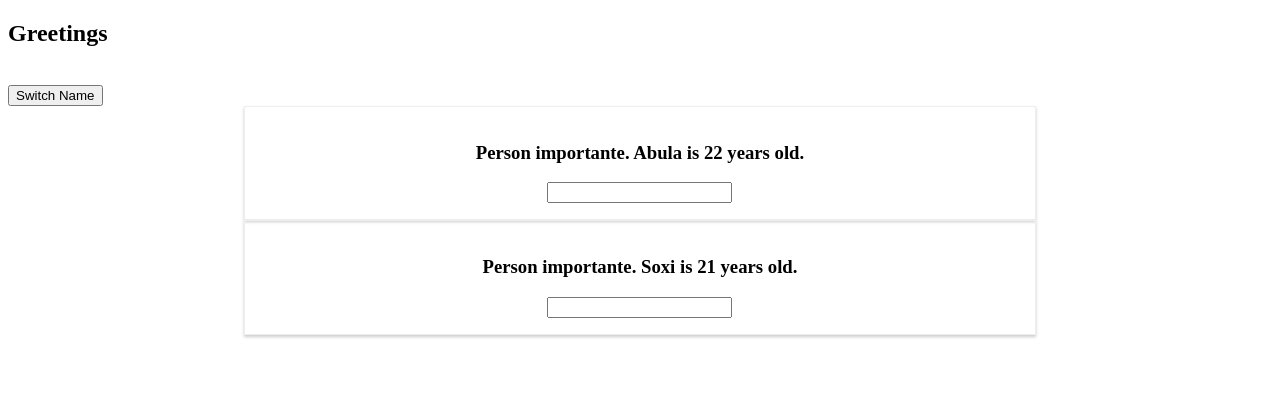
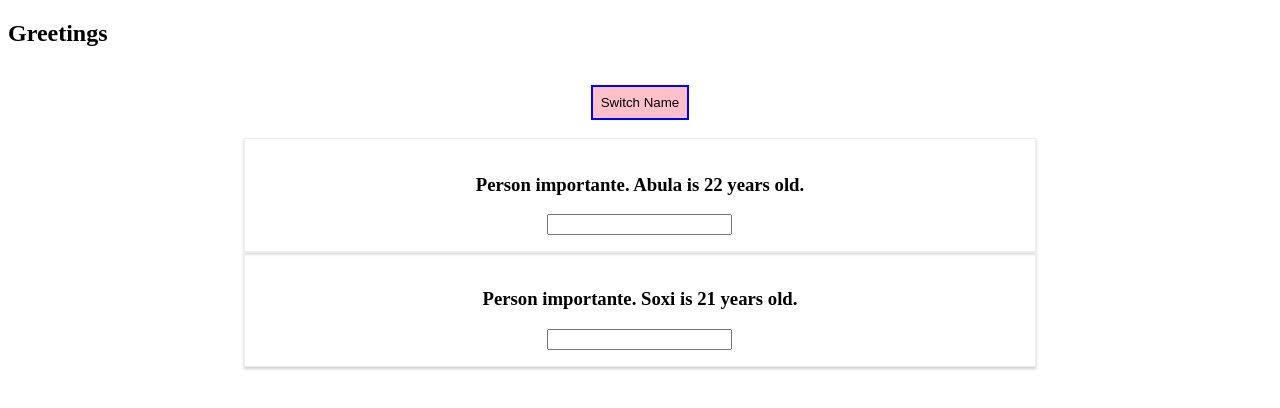
Before and after one commit to frontendprof/react-testing-3, a React (Create React App) app in the folder test-one/: page / in a window 1280 px wide. Shown: the top 408 px of the page. Built offline with nearby package versions, Linux system fonts and the light colour scheme.

Commit message:
Making use of inline style

```diff
--- a/test-one/src/App.js
+++ b/test-one/src/App.js
@@ -1,7 +1,6 @@
 
 
 import React, { Component } from 'react';
-// import App from "./App.css";
 
 import Person from "./components/Person";
 
@@ -33,11 +32,25 @@ nameChangeHandler =(e)=>{
 
 
   render() {
+
+    const style={
+      backgroundColor:"pink",
+      border:"2px solid blue",
+      padding:"8px",
+      cursor:"pointer",
+      display:"block",
+      margin:"auto"
+
+
+    }
+
     return (
       <div>
         <h2>Greetings</h2>
         <br></br>
-        <button onClick={this.switchNameHandler}>Switch Name</button>
+        <button
+        style={style}
+        onClick={this.switchNameHandler}>Switch Name</button>
         <br></br>
 
         <Person name={this.state.persons[0].name}
```
